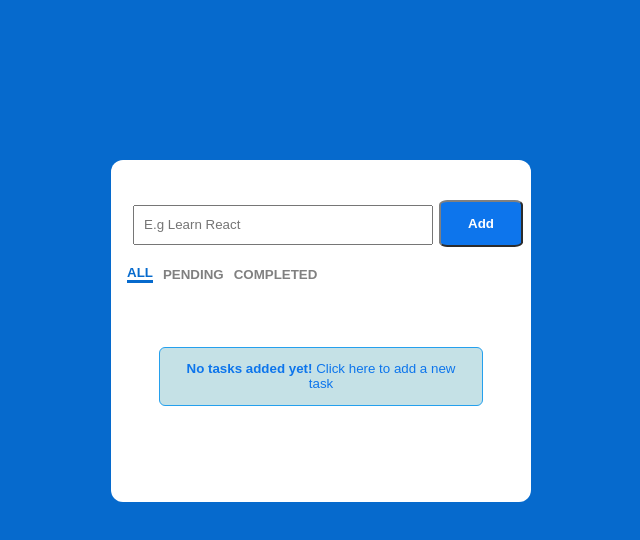
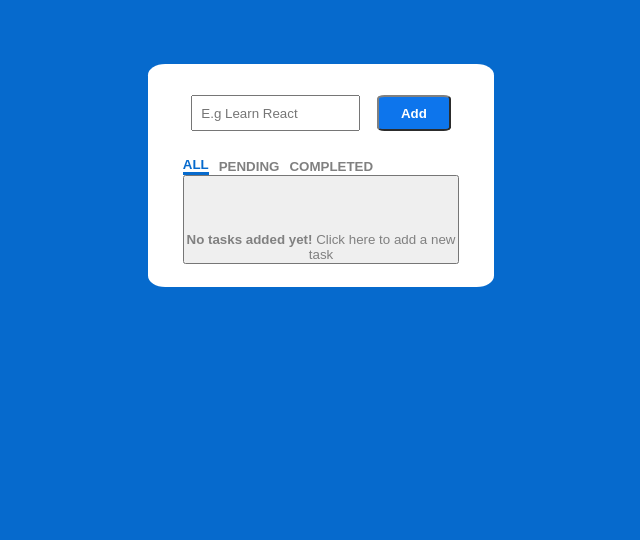
Before and after one commit to alinauman02/to-do-list-app, a React (Create React App) app in the folder frontend/: page / in a window 1280 px wide. Shown: the top 540 px of the page, without its empty margins (319-959 px from the left). Built offline with nearby package versions, Linux system fonts and the light colour scheme; no server answers.

Commit message:
Revert "% to rem em and px"
This reverts commit ecfa3e6229feab2491623a37e0321cde61017030.

```diff
--- a/frontend/src/App.css
+++ b/frontend/src/App.css
@@ -12,27 +12,24 @@ body {
   display: flex;
   align-items: center;
   justify-content: center;
-  margin: 10rem;
+  margin: 5%;
 }
 
 .card {
-  padding: 2em 1em;
-  width: 420px;
+  padding: 2% 3%;
+  width: 30%;
   background-color: white;
-  border-radius: 12px;
+  border-radius: 5%;
 }
 
 .input-todo:hover {
   border-color: #24a0ed;
 }
 
-.msg-box {
+.msg-text {
+  margin-top: 20%;
+  color: gray;
   text-align: center;
-  padding: 1em 1em;
-  margin: 4rem 2rem;
-  border-radius: 6px;
-  border: 1px solid #24a0ed;
-  background-color: #c5e1e6;
 }
 
 .button {
@@ -41,11 +38,10 @@ body {
 }
 
 .add-button {
-  padding: 0.5em 2em;
+  padding: 3% 8%;
   background-color: #0d75ec;
   border-color: gray;
-  height: 47px;
-  margin-top: 0.5rem;
+  margin: 3%;
   font-weight: bold;
 }
 
@@ -59,16 +55,7 @@ body {
 
 .todo-form {
   display: flex;
-  width: 500px;
+  width: 200%;
   vertical-align: top;
   text-align: center;
 }
-
-.msg-box:hover {
-  cursor: pointer;
-  background-color: #a3cfd8;
-}
-
-.msg-text {
-  color: #0d75ec;
-}
--- a/frontend/src/components/Input/Input.css
+++ b/frontend/src/components/Input/Input.css
@@ -1,8 +1,6 @@
 .input-todo {
-  width: 300px;
-  height: 40px;
-  padding: 0.7em;
-  margin-top: 0.8rem;
-  margin-right: 0.5em;
-  margin-left: 1em;
+  width: 150%;
+  height: 120%;
+  padding: 3%;
+  margin: 3%;
 }
--- a/frontend/src/components/TodoList/TodoList.css
+++ b/frontend/src/components/TodoList/TodoList.css
@@ -1,4 +1,4 @@
 .ul-todos {
-  margin-top: 3rem;
+  margin-top: 20%;
   list-style-type: none;
 }
--- a/frontend/src/components/TodoListItem/TodoListItem.css
+++ b/frontend/src/components/TodoListItem/TodoListItem.css
@@ -1,13 +1,13 @@
 .list-item {
-  padding: 0.8em 1.6em;
-  margin: 0.8rem;
+  padding: 2% 3%;
+  margin: 2%;
   border-radius: 6px;
   border: 1px solid #939697;
   background-color: #c5e1e6;
 }
 
 .list-item-p {
-  width: 500px;
+  width: 200%;
 }
 
 .flex-container {
@@ -18,10 +18,10 @@
 
 .check-box {
   transform: scale(1.5);
-  margin-right: 0.8rem;
+  margin-right: 5%;
 }
 
 .delete-button {
-  padding: 0.5em;
+  padding: 2%;
   background-color: #0a2ea4;
 }
```
